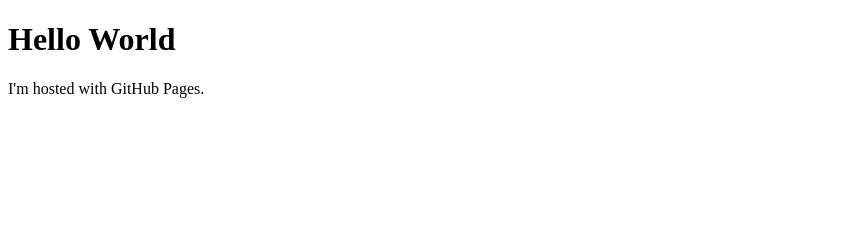
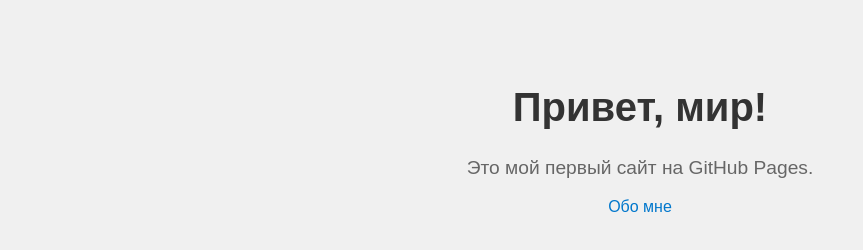
Before and after one commit to arti2704/artisteambay.github.io, a plain HTML site: page index.html in a window 1280 px wide. Shown: the whole page, without its empty margins (0-863 px from the left). Drawn offline with Linux system fonts and the light colour scheme.

Commit message:
подключил css к html
подключил css к html

```diff
--- a/index.html
+++ b/index.html
@@ -1,7 +1,12 @@
 <!DOCTYPE html>
 <html>
+<head>
+    <title>Мой сайт</title>
+    <link rel="stylesheet" type="text/css" href="style.css">
+</head>
 <body>
-<h1>Hello World</h1>
-<p>I'm hosted with GitHub Pages.</p>
+    <h1>Привет, мир!</h1>
+    <p>Это мой первый сайт на GitHub Pages.</p>
+    <a href="about.html">Обо мне</a>
 </body>
 </html>
```
